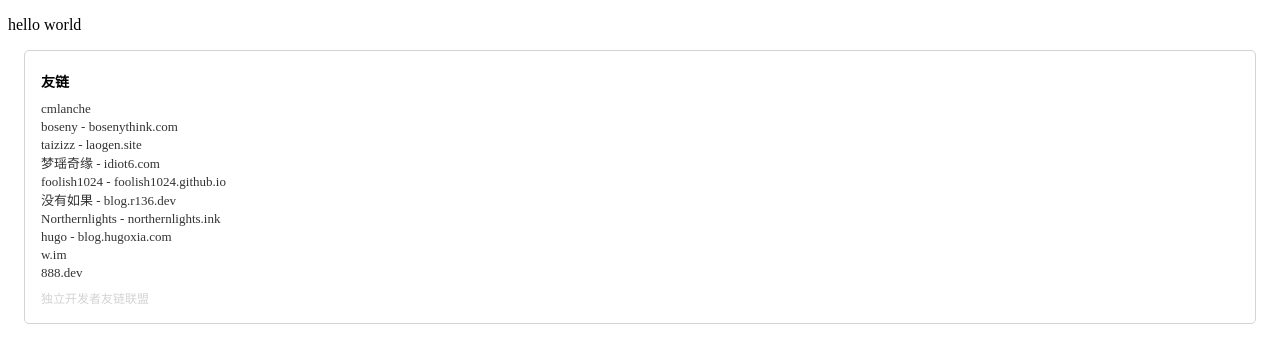
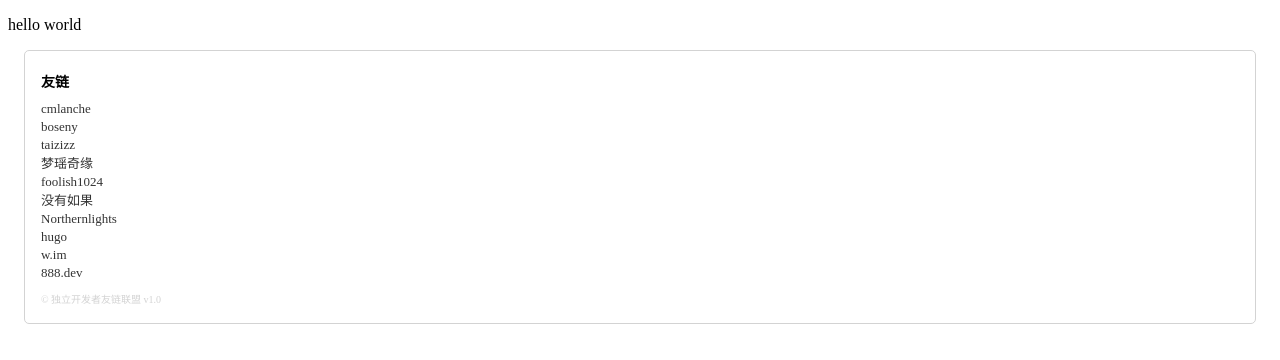
Before and after one commit to cmlanche/indeprods-js, a website built with webpack: page index.html in a window 1280 px wide. Built offline with nearby package versions, Linux system fonts and the light colour scheme; files whose address does not match are found by name.

Commit message:
update v1

```diff
--- a/index.html
+++ b/index.html
@@ -9,46 +9,6 @@
             hello world
         </p>
         <div class="indeprods">
-            <div class="indeprods-header">
-                <h3>友链</h3>
-            </div>
-            <div class="indeprods-body">
-                <ul>
-                    <li>
-                        <a href="https://cmlanche.com">cmlanche</a>
-                    </li>
-                    <li>
-                        <a href="http://bosenythink.com/" target="_blank">boseny - bosenythink.com</a>
-                    </li>
-                    <li>
-                        <a href="https://laogen.site/" target="_blank">taizizz - laogen.site</a>
-                    </li>
-                    <li>
-                        <a href="https://www.idiot6.com/" target="_blank">梦瑶奇缘 - idiot6.com</a>
-                    </li>
-                    <li>
-                        <a href="https://foolish1024.github.io/" target="_blank">foolish1024 - foolish1024.github.io</a>
-                    </li>
-                    <li>
-                        <a href="https://blog.r136.dev" target="_blank">没有如果 - blog.r136.dev</a>
-                    </li>
-                    <li>
-                        <a href="https://northernlights.ink/" target="_blank">Northernlights - northernlights.ink</a>
-                    </li>
-                    <li>
-                        <a href="https://blog.hugoxia.com/" target="_blank">hugo - blog.hugoxia.com</a>
-                    </li>
-                    <li>
-                        <a href="https://w.im/" target="_blank">w.im</a>
-                    </li>
-                    <li>
-                        <a href="https://888.dev/" target="_blank">888.dev</a>
-                    </li>
-                </ul>
-            </div>
-            <div class="indeprods-footer">
-                <a href="https://github.com/cmlanche/indeprods-js" target="_blank">独立开发者友链联盟</a>
-            </div>
         </div>
         <script src="./dist/indeprods.js"></script>
     </body>
--- a/src/default.css
+++ b/src/default.css
@@ -27,7 +27,7 @@
 }
 
 .indeprods .indeprods-footer a {
-    font-size: 12px;
+    font-size: 10px;
     text-decoration: none;
     color: lightgray;
 }
--- a/src/index.js
+++ b/src/index.js
@@ -1,8 +1,82 @@
 import css from './default.css';
-
-console.log(css)
 
 document.addEventListener('DOMContentLoaded', function(){
     let container = document.querySelector('.indeprods')
     console.log(container)
+
+    container.innerHTML =
+        buildHeader() +
+        buildBody() +
+        buildFooter()
 })
+
+function buildALink(name, link) {
+    return `<a href="${link}" target="_blank">${name}</a>`
+}
+
+function buildHeader() {
+    return `<div class="indeprods-header">
+                <h3>友链</h3>
+            </div>`
+}
+
+function buildFooter() {
+    return `<div class="indeprods-footer">
+                <a href="https://github.com/cmlanche/indeprods-js" target="_blank">©&nbsp;独立开发者友链联盟 v1.0</a>
+            </div>`
+}
+
+function buildBody() {
+    let links = [
+        {
+            name: 'cmlanche',
+            link: 'https://cmlanche.com'
+        },
+        {
+            name: 'boseny',
+            link: 'http://bosenythink.com/',
+        },
+        {
+            name: 'taizizz',
+            link: 'https://laogen.site/',
+        },
+        {
+            name: '梦瑶奇缘',
+            link: 'https://www.idiot6.com/'
+        },
+        {
+            name: 'foolish1024',
+            link: 'https://foolish1024.github.io/'
+        },
+        {
+            name: '没有如果',
+            link: 'https://blog.r136.dev'
+        },
+        {
+            name: 'Northernlights',
+            link: 'https://northernlights.ink/'
+        },
+        {
+            name: 'hugo',
+            link: 'https://blog.hugoxia.com/'
+        },
+        {
+            name: 'w.im',
+            link: 'https://w.im/'
+        },
+        {
+            name: '888.dev',
+            link: 'https://888.dev'
+        }
+    ]
+
+    let bodyHtml = '<div class="indeprods-body">';
+    bodyHtml += '<ul>'
+    for(let link of links) {
+        bodyHtml += `<li>${buildALink(link.name, link.link)}</li>`
+    }
+    bodyHtml += '</ul>'
+    bodyHtml += '</div>'
+
+    return bodyHtml
+}
--- a/webpack.config.js
+++ b/webpack.config.js
@@ -6,8 +6,8 @@ module.exports = {
         path: path.resolve(__dirname, './dist'),
         filename: 'indeprods.js'
     },
-    // mode: 'development',
-    mode: 'production',
+    mode: 'development',
+    // mode: 'production',
     module: {
         rules: [
           {
```
Also changed, not shown: dist/indeprods.js.
